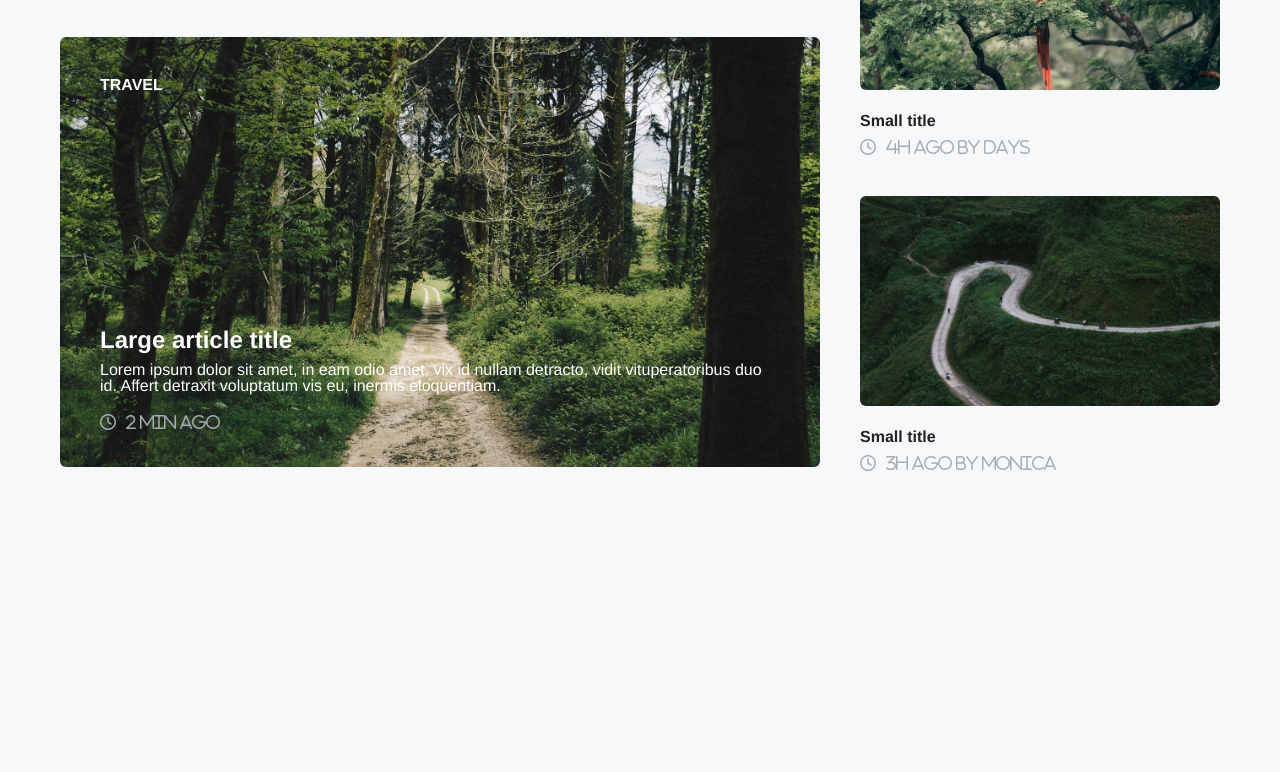
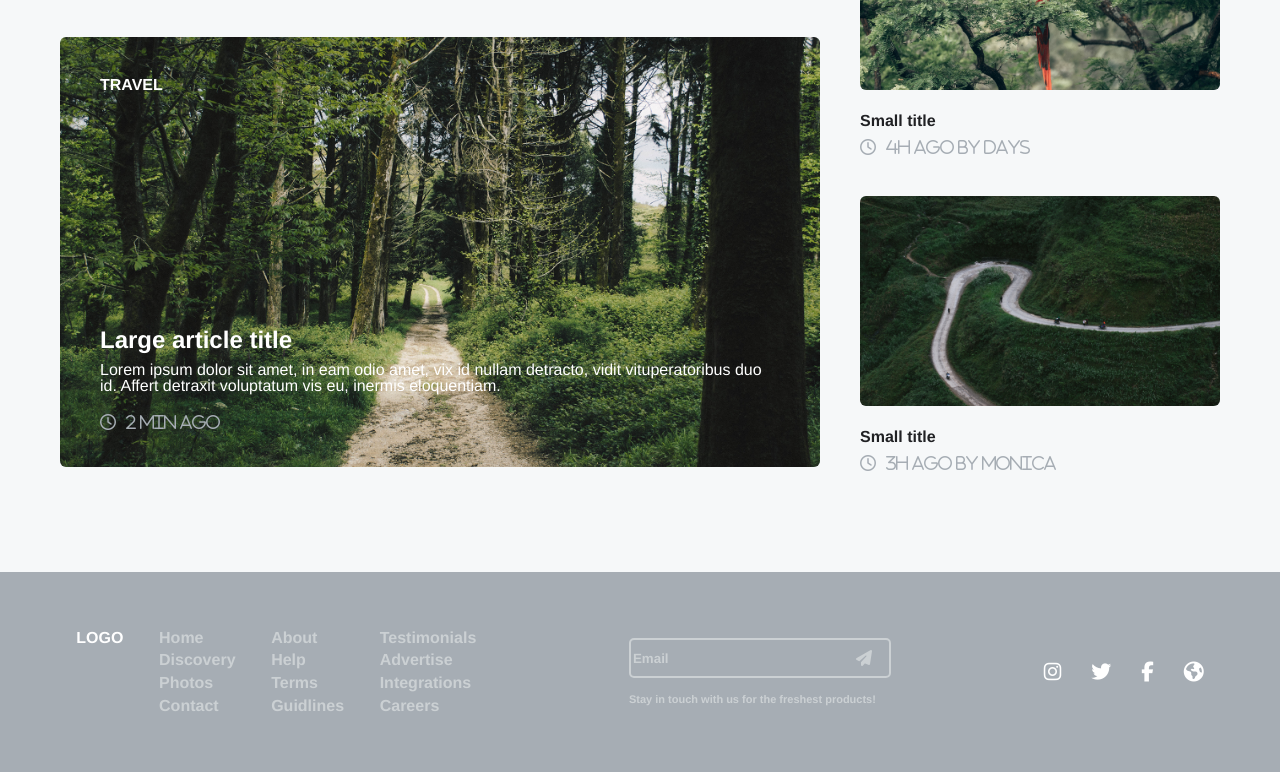
Before and after one commit to gigagogashvili2003/unilab-project, a plain HTML site: page index.html in a window 1280 px wide. Shown: the part 1531-2303 px from the top of the page. Before the commit the page ends 2103 px from the top, so only its background shows below. Drawn offline with Linux system fonts and the light colour scheme.

Commit message:
added footer

```diff
--- a/CSS/style.css
+++ b/CSS/style.css
@@ -296,3 +296,78 @@ body {
 .section3-right-blocks-margin {
     margin: 40px 0px 40px 0px;
 }
+/* footer */
+
+.footer-container {
+    width: 100%;
+    height: 200px;
+    background: #A6ADB4;
+    align-items: center;
+    justify-content: space-around;
+}
+.footer-left-block {
+    width: 400px;
+    height: 84px;
+    justify-content: space-between;
+}
+
+.footer-logo-title {
+    color: #FFFFFF;
+    text-transform: uppercase;
+}
+.footer-links-left{
+    flex-direction: column;
+    justify-content: space-between;
+}
+.footer-links-left a{
+    color: #CBD0D3;
+    font-family: 'Helvetica',sans-serif;
+    font-weight: bold;
+}
+.footer-middle-block {
+    width: 262px;
+}
+.footer-middle-block input{
+    width: 100%;
+    height: 40px;
+    background: #A6ADB4;
+    border: 2px solid  #CBD0D3;
+    border-radius: 5px;
+}
+
+.footer-middle-block input::placeholder {
+    color: #CBD0D3;
+    font-family: 'Helvetica',sans-serif;
+    font-weight: bold;
+}
+
+.footer-middle-block form {
+    margin-bottom: 16px;
+    position: relative;
+}
+.footer-middle-block input:focus {
+    outline: none;
+    color: white;
+}
+.title-under-form {
+    color: #CBD0D3;
+    font-size: 11px;
+    font-family: 'Helvetica',sans-serif;
+    font-weight: bold;
+}
+.fa-paper-plane {
+    color: #CBD0D3;
+    position: absolute;
+    top: 12px;
+    right: 19px;
+}
+.footer-right-block  {
+    width: 160px;
+    justify-content: space-between;
+    font-size: 20px;
+}
+
+.footer-right-block a {
+    color: #FFFFFF;
+}
+/* ended main page */
--- a/index.html
+++ b/index.html
@@ -166,5 +166,48 @@
                 </div>
             </div>
         </section>
+        <!-- footer -->
+        <footer>
+            <div class="footer-container flex">
+                <div class="footer-left-block flex">
+                    <h4 class="footer-logo-title helvetica">logo</h4>
+                    <!-- soc links  -->
+                    <div class="footer-links-left flex">
+                        <a href="#">Home</a>
+                        <a href="#">Discovery</a>
+                        <a href="#">Photos</a>
+                        <a href="#">Contact</a>
+                    </div>
+                    <div class="footer-links-left flex">
+                        <a href="#">About</a>
+                        <a href="#">Help</a>
+                        <a href="#">Terms</a>
+                        <a href="#">Guidlines</a>
+                    </div>
+                    <div class="footer-links-left flex">
+                        <a href="#">Testimonials</a>
+                        <a href="#">Advertise</a>
+                        <a href="#">Integrations</a>
+                        <a href="#">Careers</a>
+                    </div>
+                </div>
+                <!-- email input  -->
+                <div class="footer-middle-block">
+                    <form>
+                        <input type="email" id="email" name="yourMail" placeholder="Email">
+                        <i class="fas fa-paper-plane"></i>
+                    </form>
+                    <p class="title-under-form">Stay in touch with us for the freshest products!</p>
+                </div>
+                <!-- social link's icons such as instagram, facebook...etc -->
+                <div class="footer-right-block flex">
+                    <a href="#"><i class="fab fa-instagram"></i></a>
+                    <a href="#"><i class="fab fa-twitter"></i></a>
+                    <a href="#"><i class="fab fa-facebook-f"></i></a>
+                    <a href="#"><i class="fas fa-globe-americas"></i></a>
+                </div>
+            </div>
+        </footer>
+        <!-- main page ended :) -->
     </body>
 </html>
```
